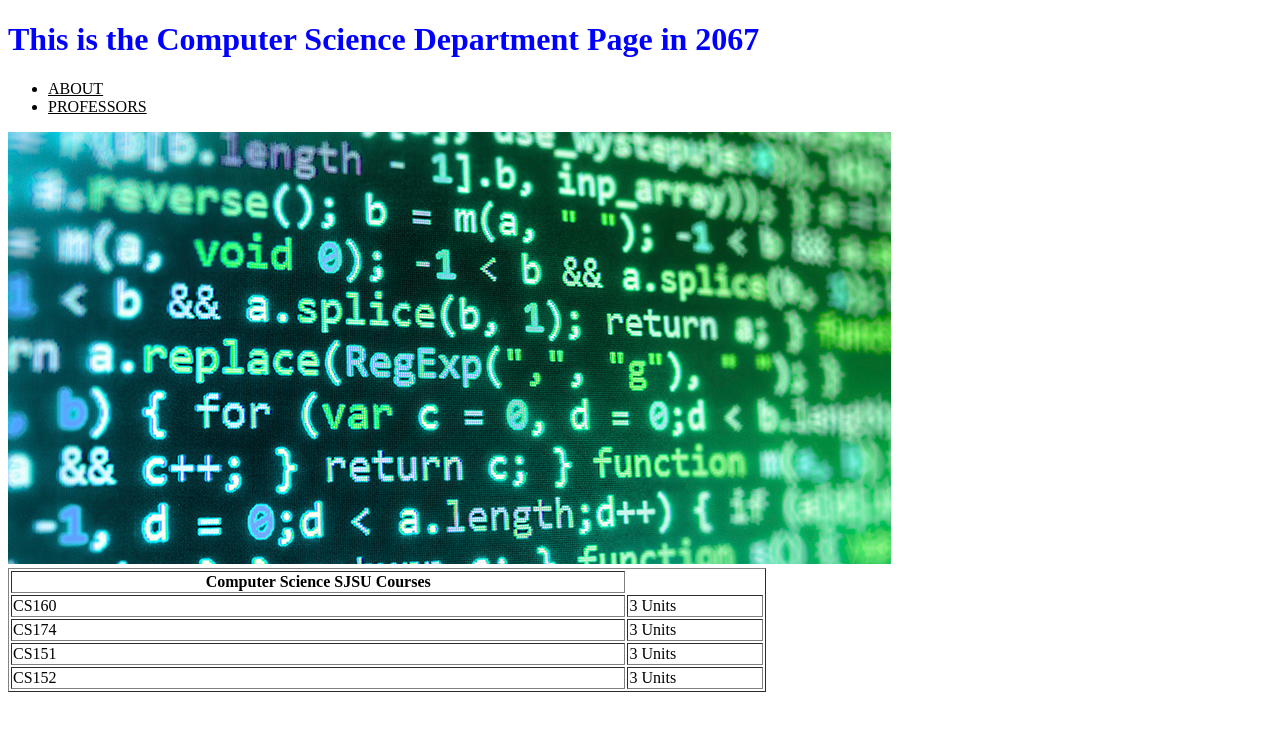
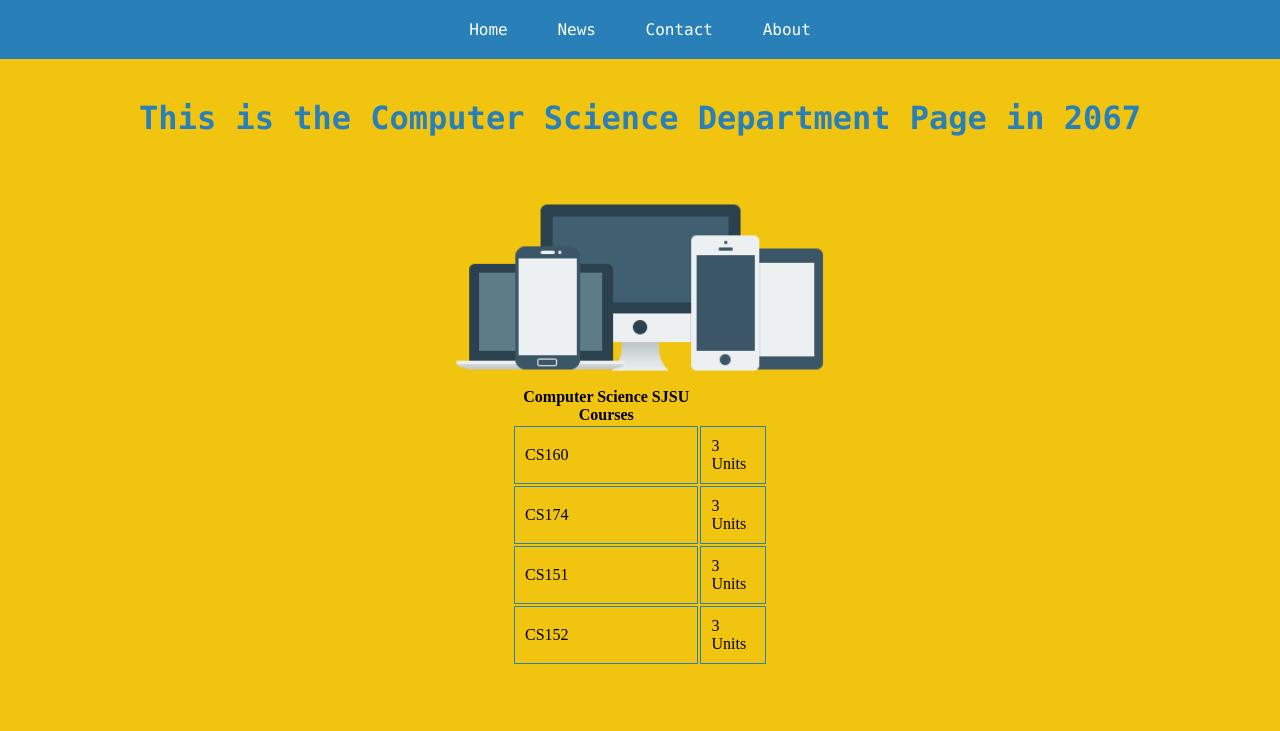
Before and after one commit to Bryancnguyen/CS174, a PHP site: page / in a window 1280 px wide. Shown: the top 731 px of the page. Run offline with PHP 8.4, Linux system fonts and the light colour scheme.

Commit message:
Doing some nice css on this ghetto sjsu page

```diff
--- a/index.html
+++ b/index.html
@@ -5,15 +5,21 @@
     <link rel="icon" type="image/png" href="./favicon.ico">
     <link rel="stylesheet" type="text/css" href="./public/css/frontpage.css">
     <title>Computer Science Department, SJSU 2067</title>
+  <div class="menu">
+    <ul>
+      <li><a class="active" href="./">Home</a></li>
+      <li><a href="#news">News</a></li>
+      <li><a href="./pages/professors.html">Contact</a></li>
+      <li><a href="./pages/about.html">About</a></li>
+    </ul>
+  </div>
 </head>
 <body>
     <h1>This is the Computer Science Department Page in 2067</h1>
-    <ul>
-    <li><a href="./pages/about.html">ABOUT</a></li>
-    <li><a href="./pages/professors.html">PROFESSORS</a></li>
-    </ul>
-    <img alt="This is a picture of a background for CS SJSU Department" src="./public/img/csbackground.jpg"/>
-    <table width="60%" border="1" summary="Table Of Computer Science Courses">
+    <div class="devices">
+    <img alt="This is a picture of a background for CS SJSU Department" src="./public/img/collageDevices.png"/>
+    </div>
+    <table summary="Table Of Computer Science Courses">
         <tr>
             <th>Computer Science SJSU Courses</th>
         </tr>
--- a/public/css/frontpage.css
+++ b/public/css/frontpage.css
@@ -1,7 +1,72 @@
 h1 {
-    color: blue;
+    color: #2980b9;
+    text-align: center;
+    font-family: "Consolas", "Menlo", "Courier", monospace;
+    padding: 40px;
 }
 
-a{
-    color: black;
+body {
+    background-color: #f1c40f;
 }
+
+*, body {
+  margin: 0px;
+  padding: 0px;
+}
+
+
+.menu {
+  margin-left:auto;
+  margin-right:auto;
+  height: 100%;
+  width: 100%;
+  text-align: center;
+  background-color: #2980b9;
+  font-family: "Consolas", "Menlo", "Courier", monospace;
+}
+
+ul {
+  list-style: none;
+  text-align: center;
+  display: block;
+  margin: 0 auto;
+  overflow: hidden;
+}
+
+ul li {
+  list-style-type: none;
+  text-align: center;
+  margin: 0px;
+  display: inline-block;
+}
+
+li a {
+  display: block;
+  color: white;
+  text-decoration: none;
+  text-align: center;
+  padding: 20px;
+  margin: 0px;
+}
+
+li a:hover {
+  background-color: #95a5a6;
+}
+
+.devices img {
+  width: 500px;
+  margin: 0 auto;
+  display: block;
+}
+
+table {
+  width: 20%;
+  margin: 0px auto;
+  display: block;
+}
+
+table td {
+  padding: 10px;
+  border: 1px #2980b9 solid;
+  border-radius: 1%;
+}
```
Also changed, not shown: favicon.ico (added), public/img/collageDevices.png (added).
